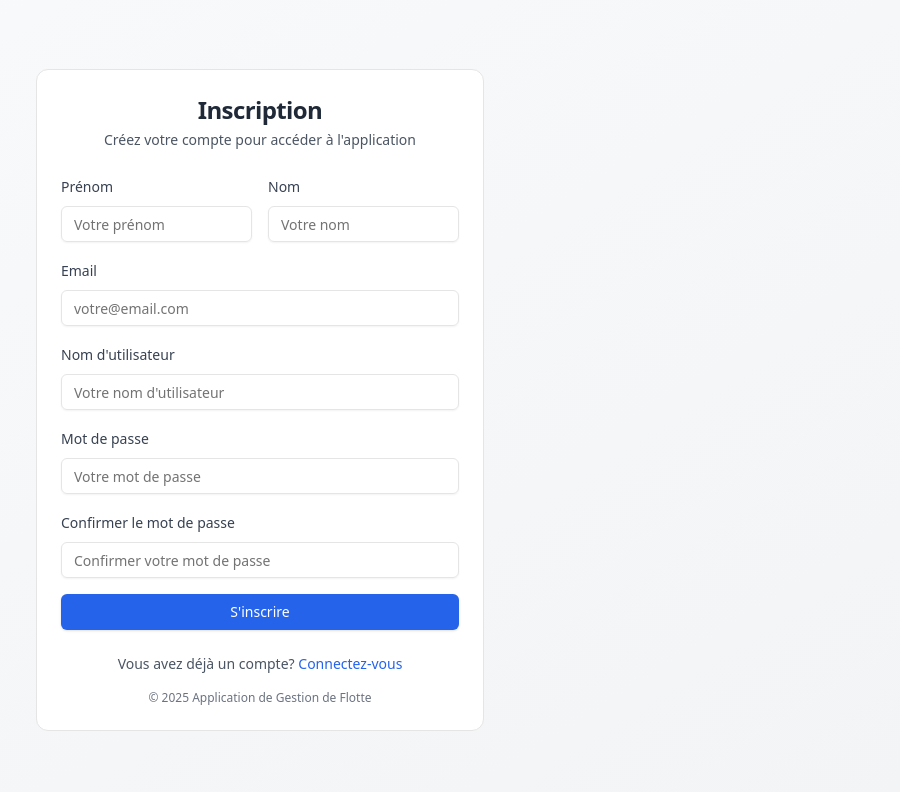
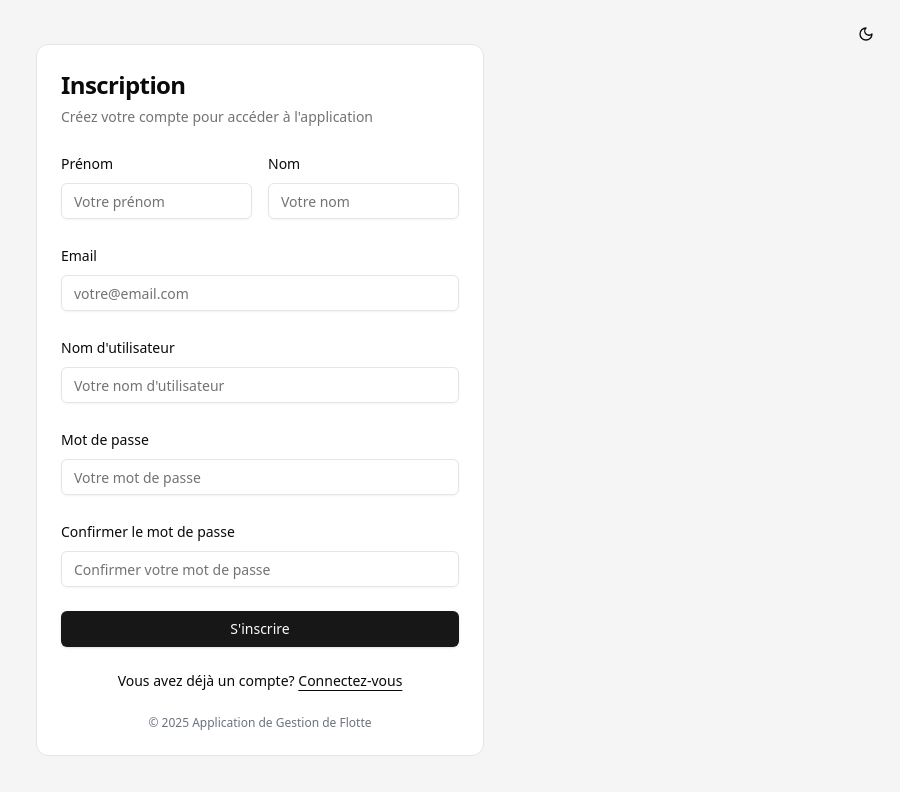
Before and after one commit to TugoMC/flotte, a React (Vite) app in the folder frontend/: page /register in a window 1280 px wide. Shown: the top 792 px of the page, without its empty margins (380-1280 px from the left). Built offline with nearby package versions, Linux system fonts and the light colour scheme; no server answers.

Commit message:
login et register theme

```diff
--- a/frontend/src/index.css
+++ b/frontend/src/index.css
@@ -4,6 +4,7 @@
 
 @layer base {
   :root {
+    --login-bg: 0 0% 96.1%;
     --background: 0 0% 100%;
     --foreground: 0 0% 3.9%;
 
@@ -63,6 +64,7 @@
   }
 
   .dark {
+    --login-bg: 0 0% 7.8%;
     --background: 0 0% 3.9%;
     --foreground: 0 0% 98%;
 
--- a/frontend/src/pages/ErrorPage.jsx
+++ b/frontend/src/pages/ErrorPage.jsx
@@ -2,8 +2,11 @@
 import { Button } from '@/components/ui/button';
 import { Link, useNavigate } from 'react-router-dom';
 import { AlertTriangle, AlertCircle, RefreshCw } from 'lucide-react';
+import { useTheme } from "@/hooks/use-theme";
+import { ThemeToggle } from "@/components/ThemeToggle";
 
 const ErrorPage = ({ code = 500, message, details }) => {
+    const { theme } = useTheme();
     const navigate = useNavigate();
 
     // Configuration des titres et descriptions par défaut selon le code d'erreur
@@ -45,21 +48,27 @@ const ErrorPage = ({ code = 500, message, details }) => {
     const IconComponent = config.icon;
 
     return (
-        <div className="flex flex-col items-center justify-center min-h-screen bg-gray-50 px-4">
+        <div className={`flex flex-col items-center justify-center min-h-screen px-4 ${theme === 'dark' ? 'bg-gray-900' : 'bg-gray-50'}`}>
+            {/* Ajoutez le bouton de changement de thème */}
+            <div className="absolute top-4 right-4">
+                <ThemeToggle />
+            </div>
+
             <div className="text-center space-y-6">
+                {/* Adaptez les couleurs en fonction du thème */}
                 <div className="flex justify-center">
-                    <IconComponent className="h-24 w-24 text-yellow-500" />
+                    <IconComponent className={`h-24 w-24 ${theme === 'dark' ? 'text-yellow-400' : 'text-yellow-500'}`} />
                 </div>
 
                 <h1 className="text-5xl font-bold tracking-tight">{code}</h1>
 
                 <div className="space-y-2">
                     <h2 className="text-2xl font-semibold">{config.title}</h2>
-                    <p className="text-gray-500 max-w-md">
+                    <p className={`max-w-md ${theme === 'dark' ? 'text-gray-300' : 'text-gray-500'}`}>
                         {config.description}
                     </p>
                     {details && (
-                        <p className="text-sm text-gray-400 mt-2 max-w-md mx-auto">
+                        <p className={`text-sm mt-2 max-w-md mx-auto ${theme === 'dark' ? 'text-gray-400' : 'text-gray-500'}`}>
                             {details}
                         </p>
                     )}
@@ -81,7 +90,7 @@ const ErrorPage = ({ code = 500, message, details }) => {
                 </div>
             </div>
 
-            <div className="mt-12 text-sm text-gray-500">
+            <div className={`mt-12 text-sm ${theme === 'dark' ? 'text-gray-400' : 'text-gray-500'}`}>
                 © {new Date().getFullYear()} Application de Gestion de Flotte
             </div>
         </div>
--- a/frontend/src/pages/Register.jsx
+++ b/frontend/src/pages/Register.jsx
@@ -1,6 +1,7 @@
 // src/pages/Register.jsx
 import { useState } from 'react';
 import { useNavigate, Link } from 'react-router-dom';
+import { ThemeToggle } from '@/components/ThemeToggle';
 import { authService } from '@/services/api';
 import { useForm } from 'react-hook-form';
 import { zodResolver } from '@hookform/resolvers/zod';
@@ -10,6 +11,7 @@ import { Input } from '@/components/ui/input';
 import { Button } from '@/components/ui/button';
 import { Form, FormControl, FormField, FormItem, FormLabel, FormMessage } from '@/components/ui/form';
 import { Alert, AlertDescription } from '@/components/ui/alert';
+import { AlertCircle } from 'lucide-react';
 import { useToast } from '@/hooks/use-toast';
 
 const formSchema = z.object({
@@ -66,34 +68,35 @@ const Register = () => {
     };
 
     return (
-        <div className="flex items-center justify-center min-h-screen bg-gradient-to-br from-gray-50 to-gray-100">
-            <Card className="w-full max-w-md ">
-                <CardHeader className="space-y-1">
-                    <CardTitle className="text-2xl font-bold text-center text-gray-800">Inscription</CardTitle>
-                    <CardDescription className="text-center text-gray-600">
+        <div className="flex items-center justify-center min-h-screen bg-[hsl(var(--login-bg))]">
+            <div className="flex flex-col gap-6 w-full max-w-md">
+                <Card>
+                    <CardHeader>
+                        <CardTitle className="text-2xl">Inscription</CardTitle>
+                        <CardDescription>
                             Créez votre compte pour accéder à l'application
                         </CardDescription>
                     </CardHeader>
                     <CardContent>
                         {error && (
-                        <Alert variant="destructive" className="mb-4">
+                            <Alert variant="destructive" className="mb-6">
+                                <AlertCircle className="h-4 w-4" />
                                 <AlertDescription>{error}</AlertDescription>
                             </Alert>
                         )}
                         <Form {...form}>
-                        <form onSubmit={form.handleSubmit(onSubmit)} className="space-y-4">
+                            <form onSubmit={form.handleSubmit(onSubmit)} className="flex flex-col gap-6">
                                 <div className="grid grid-cols-2 gap-4">
                                     <FormField
                                         control={form.control}
                                         name="firstName"
                                         render={({ field }) => (
                                             <FormItem>
-                                            <FormLabel className="text-gray-700">Prénom</FormLabel>
+                                                <FormLabel>Prénom</FormLabel>
                                                 <FormControl>
                                                     <Input
                                                         placeholder="Votre prénom"
                                                         {...field}
-                                                    className="focus-visible:ring-2 focus-visible:ring-blue-500"
                                                     />
                                                 </FormControl>
                                                 <FormMessage />
@@ -105,12 +108,11 @@ const Register = () => {
                                         name="lastName"
                                         render={({ field }) => (
                                             <FormItem>
-                                            <FormLabel className="text-gray-700">Nom</FormLabel>
+                                                <FormLabel>Nom</FormLabel>
                                                 <FormControl>
                                                     <Input
                                                         placeholder="Votre nom"
                                                         {...field}
-                                                    className="focus-visible:ring-2 focus-visible:ring-blue-500"
                                                     />
                                                 </FormControl>
                                                 <FormMessage />
@@ -119,107 +121,123 @@ const Register = () => {
                                     />
                                 </div>
 
+                                <div className="grid gap-2">
                                     <FormField
                                         control={form.control}
                                         name="email"
                                         render={({ field }) => (
                                             <FormItem>
-                                        <FormLabel className="text-gray-700">Email</FormLabel>
+                                                <FormLabel>Email</FormLabel>
                                                 <FormControl>
                                                     <Input
                                                         type="email"
                                                         placeholder="votre@email.com"
                                                         {...field}
-                                                className="focus-visible:ring-2 focus-visible:ring-blue-500"
                                                     />
                                                 </FormControl>
                                                 <FormMessage />
                                             </FormItem>
                                         )}
                                     />
+                                </div>
 
+                                <div className="grid gap-2">
                                     <FormField
                                         control={form.control}
                                         name="username"
                                         render={({ field }) => (
                                             <FormItem>
-                                        <FormLabel className="text-gray-700">Nom d'utilisateur</FormLabel>
+                                                <FormLabel>Nom d'utilisateur</FormLabel>
                                                 <FormControl>
                                                     <Input
                                                         placeholder="Votre nom d'utilisateur"
                                                         {...field}
-                                                className="focus-visible:ring-2 focus-visible:ring-blue-500"
                                                     />
                                                 </FormControl>
                                                 <FormMessage />
                                             </FormItem>
                                         )}
                                     />
+                                </div>
 
+                                <div className="grid gap-2">
                                     <FormField
                                         control={form.control}
                                         name="password"
                                         render={({ field }) => (
                                             <FormItem>
-                                        <FormLabel className="text-gray-700">Mot de passe</FormLabel>
+                                                <FormLabel>Mot de passe</FormLabel>
                                                 <FormControl>
                                                     <Input
                                                         type="password"
                                                         placeholder="Votre mot de passe"
                                                         {...field}
-                                                className="focus-visible:ring-2 focus-visible:ring-blue-500"
                                                     />
                                                 </FormControl>
                                                 <FormMessage />
                                             </FormItem>
                                         )}
                                     />
+                                </div>
 
+                                <div className="grid gap-2">
                                     <FormField
                                         control={form.control}
                                         name="confirmPassword"
                                         render={({ field }) => (
                                             <FormItem>
-                                        <FormLabel className="text-gray-700">Confirmer le mot de passe</FormLabel>
+                                                <FormLabel>Confirmer le mot de passe</FormLabel>
                                                 <FormControl>
                                                     <Input
                                                         type="password"
                                                         placeholder="Confirmer votre mot de passe"
                                                         {...field}
-                                                className="focus-visible:ring-2 focus-visible:ring-blue-500"
                                                     />
                                                 </FormControl>
                                                 <FormMessage />
                                             </FormItem>
                                         )}
                                     />
+                                </div>
 
                                 <Button
                                     type="submit"
-                                className="w-full bg-blue-600 hover:bg-blue-700 text-white"
+                                    className="w-full"
                                     disabled={loading}
                                 >
-                                {loading ? "Inscription en cours..." : "S'inscrire"}
+                                    {loading ? (
+                                        <>
+                                            <span className="animate-spin mr-2">⟳</span>
+                                            Inscription en cours...
+                                        </>
+                                    ) : (
+                                        "S'inscrire"
+                                    )}
                                 </Button>
+
+                                <div className="text-center text-sm">
+                                    Vous avez déjà un compte?{' '}
+                                    <Link
+                                        to="/login"
+                                        className="underline underline-offset-4 hover:text-gray-800"
+                                    >
+                                        Connectez-vous
+                                    </Link>
+                                </div>
                             </form>
                         </Form>
                     </CardContent>
-                <CardFooter className="flex flex-col items-center gap-4">
-                    <p className="text-sm text-gray-600">
-                        Vous avez déjà un compte?{' '}
-                        <Link
-                            to="/login"
-                            className="text-blue-600 hover:text-blue-800 font-medium"
-                        >
-                            Connectez-vous
-                        </Link>
-                    </p>
+                    <CardFooter className="flex justify-center">
                         <p className="text-xs text-gray-500">
                             © {new Date().getFullYear()} Application de Gestion de Flotte
                         </p>
                     </CardFooter>
                 </Card>
             </div>
+            <div className="absolute top-4 right-4">
+                <ThemeToggle />
+            </div>
+        </div>
     );
 };
 
```
Also changed, not shown: frontend/src/pages/Dashboard.jsx (+36 -23 lines), frontend/src/pages/Login.jsx (+46 -20 lines), 1 other file (tests, documents, lock files or other folders). Lines whose indentation alone changed are shown as unchanged.
